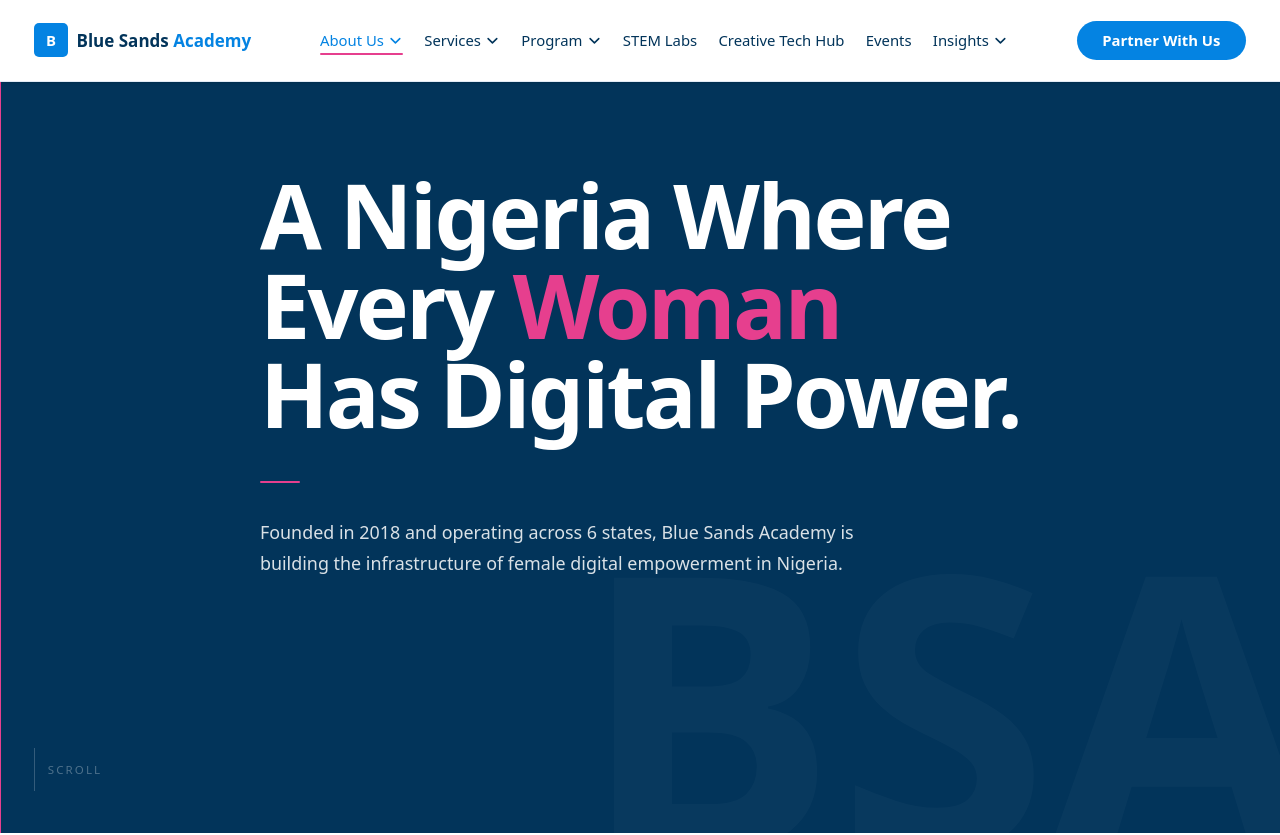
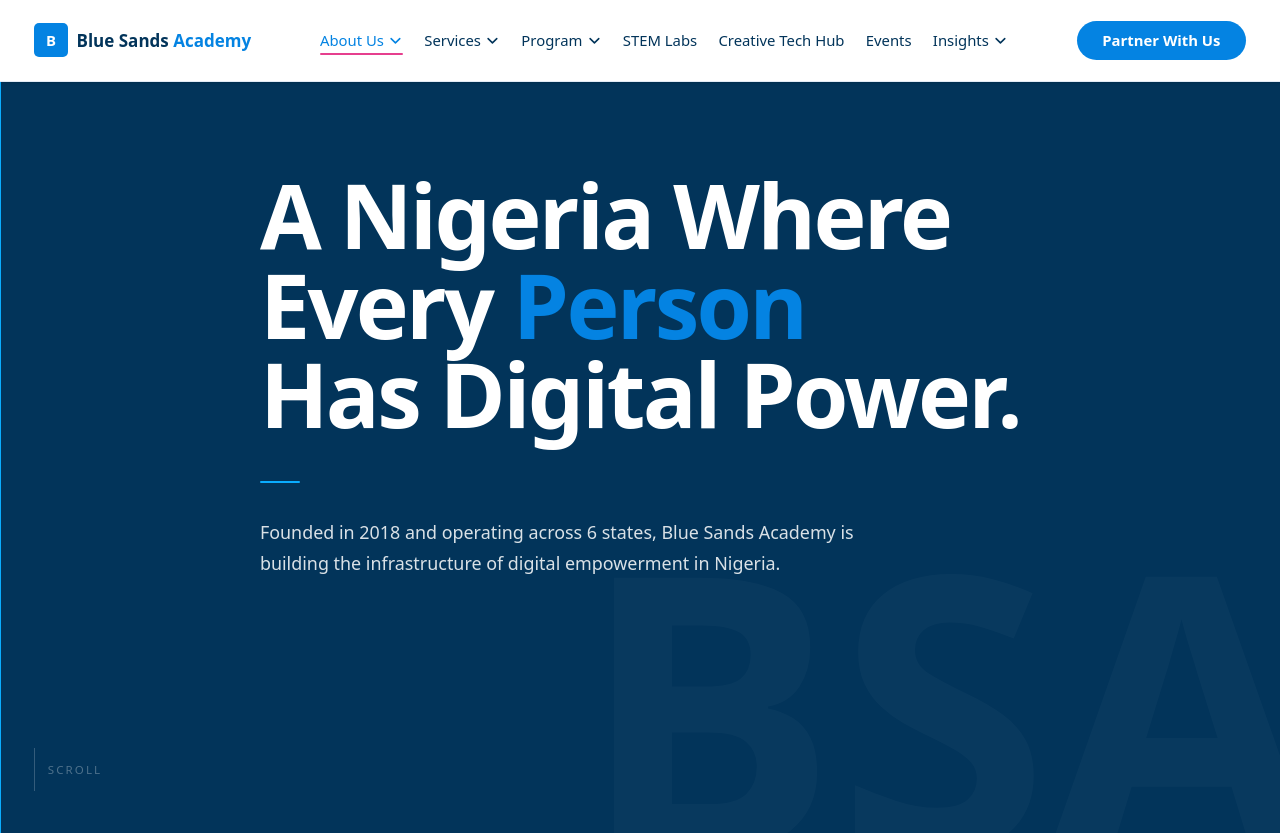
Before and after one commit to bluesandsacademy/BSA_Web-2.0, a Next.js app: page /about in a window 1280 px wide. Shown: the top 835 px of the page. Built offline with nearby package versions, Linux system fonts and the light colour scheme; a web font is replaced by a local one.

Commit message:
Rewrite About Hero headline for general audience, demote pink to accent

```diff
--- a/components/about/AboutHero.js
+++ b/components/about/AboutHero.js
@@ -5,7 +5,7 @@ export default function AboutHero() {
       className="relative bg-secondary min-h-screen flex flex-col overflow-hidden"
     >
       {/* Pink left bar */}
-      <div className="absolute left-0 top-0 bottom-0 w-px bg-pink z-10" aria-hidden="true" />
+      <div className="absolute left-0 top-0 bottom-0 w-px bg-accent z-10" aria-hidden="true" />
 
       {/* Ghost texture */}
       <div
@@ -35,13 +35,13 @@ export default function AboutHero() {
         >
           A Nigeria Where<br />
           Every{" "}
-          <span className="text-pink">Woman</span><br />
+          <span className="text-primary">Person</span><br />
           Has Digital Power.
         </h1>
 
         {/* Pink bridge */}
         <div
-          className="rounded-full bg-pink"
+          className="rounded-full bg-accent"
           style={{ width: 40, height: 2, marginTop: "2.5rem", marginBottom: "2rem" }}
           aria-hidden="true"
         />
@@ -51,7 +51,7 @@ export default function AboutHero() {
           style={{ fontSize: "clamp(1rem, 1.4vw, 1.15rem)", lineHeight: 1.7 }}
         >
           Founded in 2018 and operating across 6 states, Blue Sands Academy
-          is building the infrastructure of female digital empowerment in Nigeria.
+          is building the infrastructure of digital empowerment in Nigeria.
         </p>
       </div>
 
```
